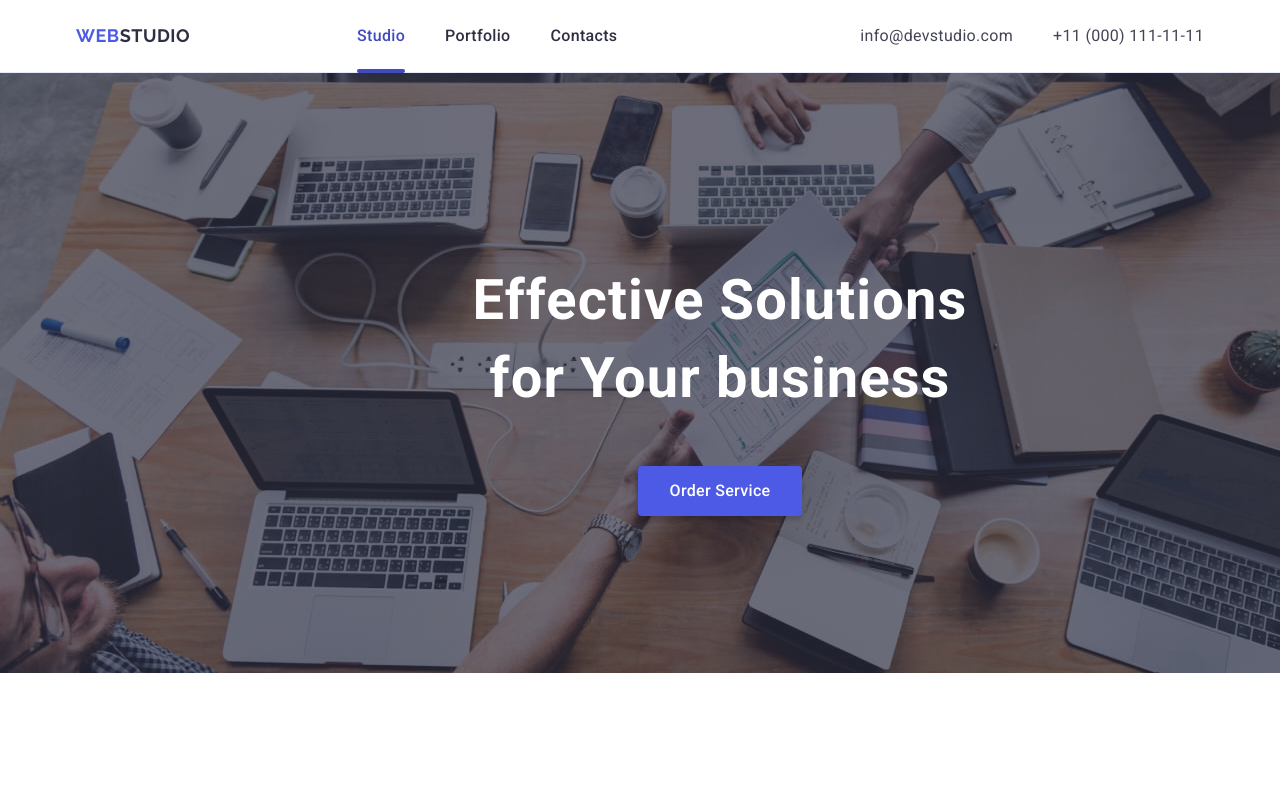
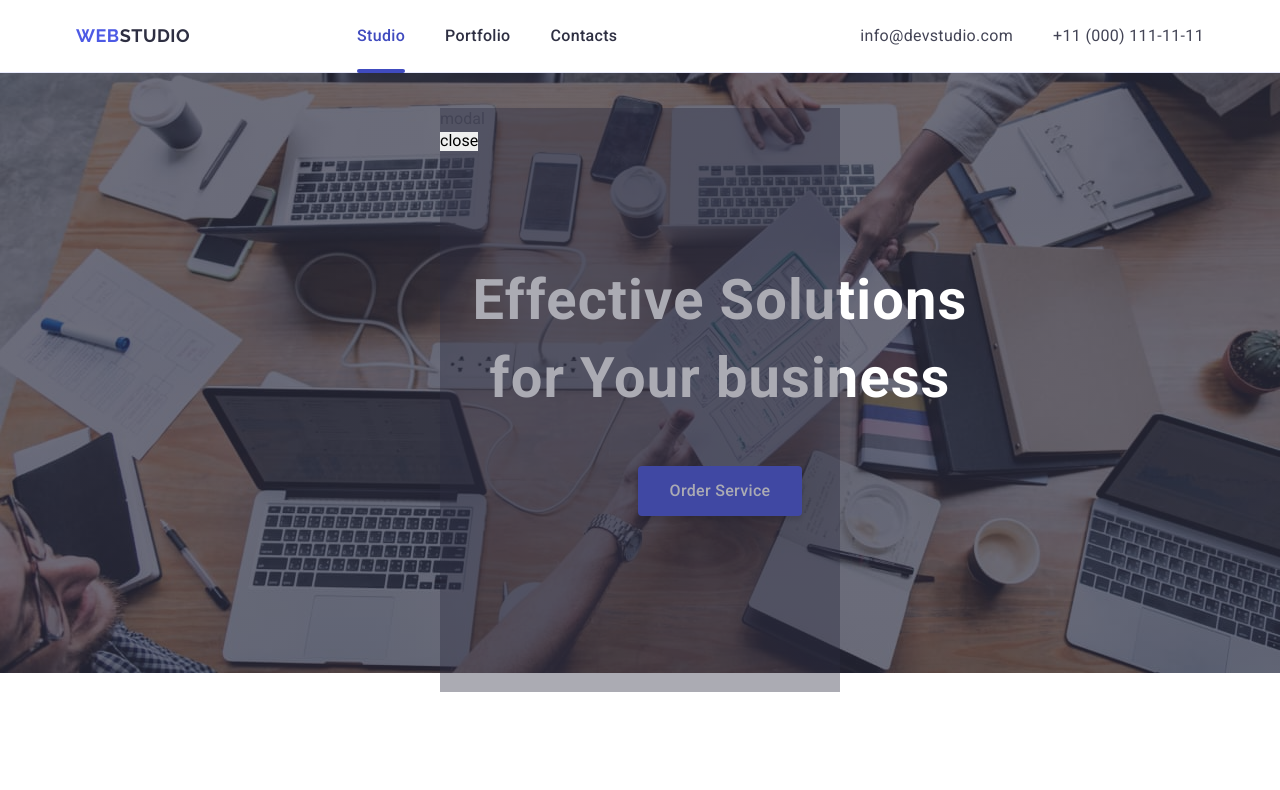
Before and after one commit to RossBujnik/goit-markup-hw-05-ed16, a plain HTML site: page index.html in a window 1280 px wide. Both pictures are taken after a click on the button "Order Service". Shown: the top 790 px of the page. Drawn offline with nearby package versions, Linux system fonts and the light colour scheme.

Commit message:
update modal

```diff
--- a/css/styles.css
+++ b/css/styles.css
@@ -476,3 +476,26 @@ h3 {
 .portfolio_division {
 	padding-top: 8px;
 }
+
+/* modal */
+
+.modal-window {
+	position: fixed;
+	inset: 0 0 auto;
+	min-height: 100vh;
+	display: flex;
+	justify-content: center;
+	align-items: center;
+	opacity: 1;
+	pointer-events: all;
+}
+.modal-window.is-hidden {
+	opacity: 0;
+	pointer-events: none;
+}
+.modal-body {
+	background-color: var(--modal-overlay);
+	color: var(--text);
+	width: 400px;
+	height: 584px;
+}
--- a/index.html
+++ b/index.html
@@ -72,7 +72,7 @@
 						for Your business
 					</h1>
 					<div class="hero_button">
-						<button class="hero_button-look" type="button">
+						<button data-modal-open class="hero_button-look" type="button">
 							Order Service
 						</button>
 					</div>
@@ -394,5 +394,12 @@
 				</div>
 			</section>
 		</footer>
+		<aside class="modal-window is-hidden" data-modal>
+			<section class="modal-body">
+				<p>modal</p>
+				<button type="button" data-modal-close>close</button>
+			</section>
+		</aside>
+		<script src="./modal.js"></script>
 	</body>
 </html>
```
